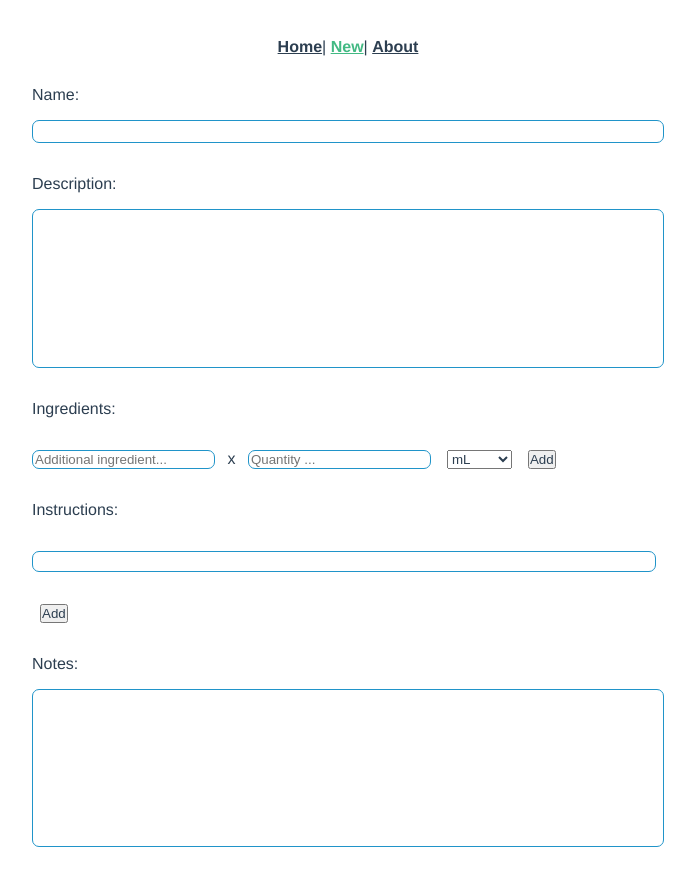
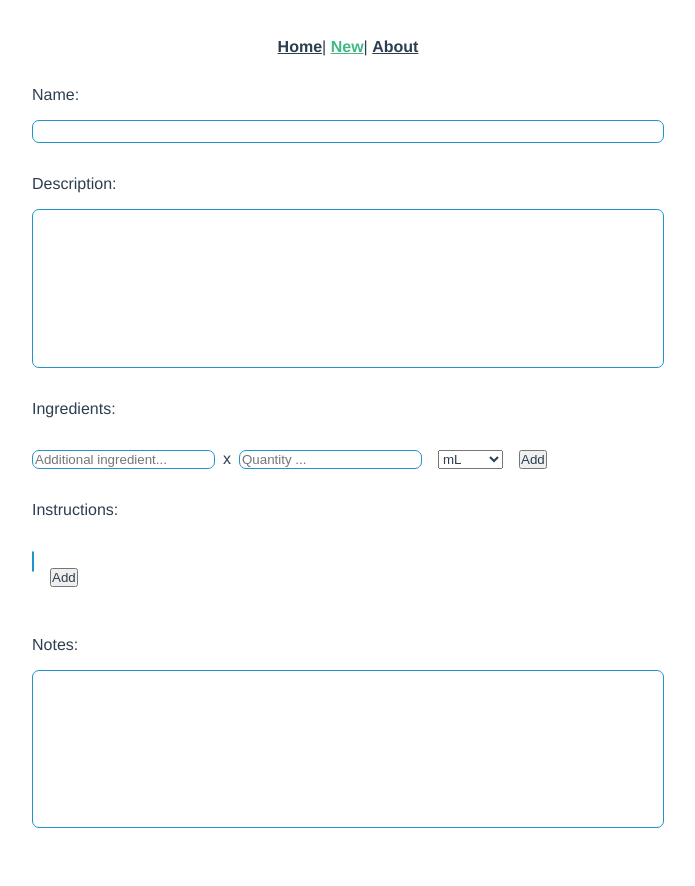
Before and after one commit to tanguymartinez/recipes, a Vue app: page /new in a window 1280 px wide. Shown: the whole page, without its empty margins (292-987 px from the left). Built offline with nearby package versions, Linux system fonts and the light colour scheme.

Commit message:
Modify styling

```diff
--- a/src/assets/mixins.sass
+++ b/src/assets/mixins.sass
@@ -31,3 +31,8 @@
 @mixin input-disabled
     background-color: #1ed6ab70
     border: 1.5px solid transparent
+
+@mixin button
+    width: 1.5rem
+    &:hover
+        cursor: pointer
--- a/src/components/ListDynamic.vue
+++ b/src/components/ListDynamic.vue
@@ -38,7 +38,10 @@ export default {
 </script>
 
 <style lang="sass" scoped>
+@use "../assets/mixins"
 .list-dynamic-control
+  display: flex
+  align-items: center
   >*
     margin-left: .5rem
     margin-right: .5rem
```
